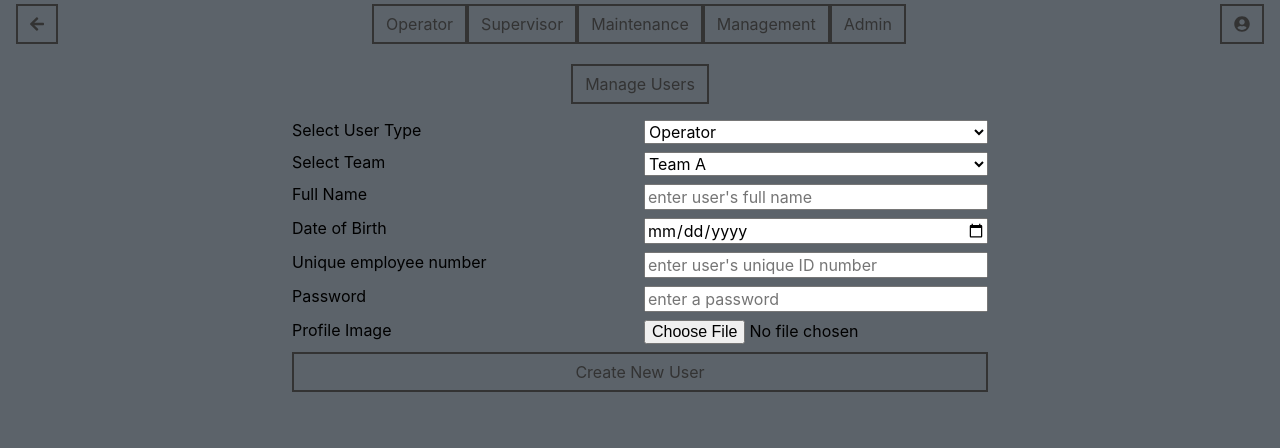
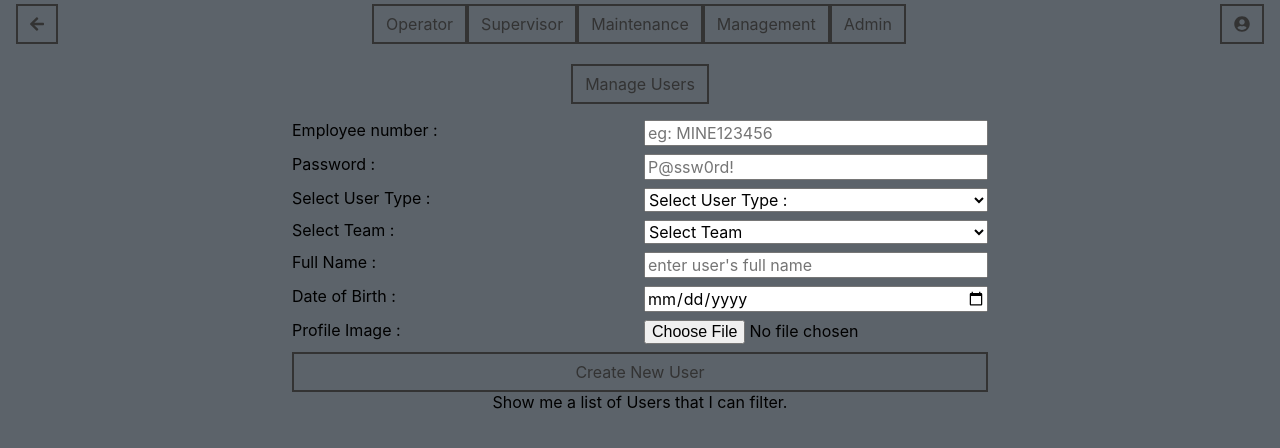
Before and after one commit to jackroy08/Nology_Client_SR, a React (Create React App) app: page /Admin in a window 1280 px wide. Shown: the top 448 px of the page. Built offline with nearby package versions, Linux system fonts and the light colour scheme; the HTML template or start-up script is replaced by a standard one.

Commit message:
Added react-hook-form for creating users

```diff
--- a/package.json
+++ b/package.json
@@ -15,6 +15,7 @@
     "normalize.css": "^8.0.1",
     "react": "^16.13.1",
     "react-dom": "^16.13.1",
+    "react-hook-form": "^6.9.5",
     "react-scripts": "3.4.3"
   },
   "scripts": {
--- /dev/null
+++ b/src/Pages/Admin/ManageUsers/CreateUserForm/CreateUserForm.jsx
@@ -0,0 +1,121 @@
+import React, { useState } from 'react';
+import { useForm } from "react-hook-form";
+import Styles from './CreateUserForm.module.scss';
+import usersArr from '../../../../data/users';
+
+// ------ CLASSES ----- //
+
+class User {
+    constructor(userType, fullName, userID, dateOfBirth, password, profileImage) {
+    this.userType = userType;
+    this.fullName = fullName;
+    this.dateOfBirth = dateOfBirth;
+    this.userID = userID;
+    this.password = password;
+    this.profileImage = profileImage;
+    }
+}
+class Supervisor extends User {
+    constructor(userType, fullName, userID, dateOfBirth, password, profileImage, currentTeam) {
+    super(userType, fullName, userID, dateOfBirth, password, profileImage);
+    this.currentTeam = currentTeam;
+    this.isOnShift = false;
+    }
+}
+class Operator extends Supervisor {
+    constructor(userType, fullName, userID, dateOfBirth, password, profileImage, currentTeam) {
+        super(userType, fullName, userID, dateOfBirth, password, profileImage, currentTeam);
+        this.assignedVehicle = "";
+    }
+}
+
+// ------ JSX ----- //
+const CreateUserForm = () => {
+    const { register, handleSubmit, errors } = useForm();
+    const createNewUser = (data) => {
+        switch (data.userType) {
+            case "management" : usersArr.push(new User(data.userType, data.fullName, data.dateOfBirth, data.userID, data.password, data.profileImg)); break;
+            case "maintenance" : usersArr.push(new User(data.userType, data.fullName, data.dateOfBirth, data.userID, data.password, data.profileImg)); break;
+            case "supervisor" : usersArr.push(new Supervisor(data.userType, data.fullName, data.dateOfBirth, data.userID, data.password, data.profileImg, data.currentTeam)); break;
+            case "operator" : usersArr.push(new Operator(data.userType, data.fullName, data.dateOfBirth, data.userID, data.password, data.profileImg, data.currentTeam)); break;
+        }
+    }
+
+    return (
+        <form className={Styles.userForm} onSubmit={handleSubmit(createNewUser)}>
+            <label htmlFor="userID">Employee number :</label>
+            <input
+                type="text"
+                id="userID"
+                name="userID"
+                placeholder="eg: MINE123456"
+                ref={register({ required: true })} />
+                {errors.userID && <p>userID is required.</p>}
+
+            <label htmlFor="password">Password :</label>
+            <input
+                type="password"
+                id="password"
+                name="password"
+                placeholder="P@ssw0rd!"
+                ref={register({ required: true, minLength: 8 })} />
+                {errors.password && <p>Password is required. Minimin Length of 8 characters</p>}
+
+            <label htmlFor="userType">Select User Type :</label>
+            <select
+                name="userType"
+                id="userType"
+                ref={register({ required: true })}>
+                <option value="">Select User Type :</option>
+                <option value="operator">Operator</option>
+                <option value="supervisor">Supervisor</option>
+                <option value="maintenance">Maintenance</option>
+                <option value="management">Management</option>
+            </select>
+                {errors.userType && <p>User Type is required.</p>}
+
+            <label htmlFor="currentTeam">Select Team :</label>
+            <select
+                name="currentTeam"
+                id="currentTeam"
+                ref={register({ required: true })}>
+                <option value="">Select Team</option>
+                <option value="teamA">Team A</option>
+                <option value="teamB">Team B</option>
+                <option value="teamC">Team C</option>
+                <option value="teamD">Team D</option>
+            </select>
+
+            <label htmlFor="fullName">Full Name :</label>
+            <input
+                type="text"
+                id="fullName"
+                name="fullName"
+                placeholder="enter user's full name"
+                ref={register({ required: true, minLength: 2 })} />
+                {errors.fullName && <p>FullName is required. Minimum length of 2 characters.</p>}
+
+            <label htmlFor="dateOfBirth">Date of Birth :</label>
+            <input
+                type="date"
+                id="dateOfBirth"
+                name="dateOfBirth"
+                placeholder="enter user's Date of Birth"
+                ref={register} />
+                {errors.dateOfBirth && <p>Date of birth is required.</p>}
+
+
+            <label htmlFor="profileImage">Profile Image :</label>
+            <input
+                type="file"
+                id="profileImage"
+                name="profileImage"
+                placeholder="enter user's full name"
+                ref={register}/>
+
+            <button className={Styles.btn} type="submit">Create New User</button>
+        </form>
+    )
+}
+
+export default CreateUserForm;
--- /dev/null
+++ b/src/Pages/Admin/ManageUsers/CreateUserForm/CreateUserForm.module.scss
@@ -0,0 +1,20 @@
+@import '../../../../assets/styles/buttons';
+
+.userForm {
+  margin-top: 1em;
+  display: grid;
+  gap:0.5em;
+  grid-template-columns: 1fr 1fr;
+
+  p {
+    color: red;
+    font-style: italic;
+    font-size: 0.8em;
+    margin: 0;
+    grid-column: 2/3;
+  };
+
+  button[type="submit"] {
+    grid-column: 1/3;
+}
+}
--- /dev/null
+++ b/src/Pages/Admin/ManageUsers/CreateUserForm/index.js
@@ -0,0 +1,3 @@
+import CreateUserForm from './CreateUserForm'
+
+export default CreateUserForm;
--- a/src/Pages/Admin/ManageUsers/ManageUsers.jsx
+++ b/src/Pages/Admin/ManageUsers/ManageUsers.jsx
@@ -1,82 +1,15 @@
-import React from 'react'
+import React, { useState } from 'react'
 import Styles from './ManageUsers.module.scss';
 import {Link} from '@reach/router';
-import users from '../../../data/users'
-
-// ------ CLASSES ----- //
-
-class User {
-    constructor(fullName, userID, dateOfBirth, password, profileImage) {
-    this.fullName = fullName;
-    this.userID = userID;
-    this.dateOfBirth = dateOfBirth;
-    this.password = password;
-    this.profileImage = profileImage;
-
-    }
-}
-
-class Supervisor extends User {
-    constructor(fullName, userID, dateOfBirth, password, profileImage, currentTeam) {
-    super(fullName, userID, dateOfBirth, password, profileImage);
-    this.currentTeam = currentTeam;
-    this.isOnShift = false;
-
-    }
-}
-
-class Operator extends Supervisor {
-    constructor(fullName, userID, dateOfBirth, password, profileImage, currentTeam, isOnShift) {
-        super(fullName, userID, dateOfBirth, password, profileImage, currentTeam, isOnShift);
-        this.assignedVehicle = "";
-    }
-}
-
-// ------ FUNCTIONS ----- //
-
-const createNewUser = (userType) => {
-
-}
-
-// ------ JSX ----- //
+import CreateUserForm from './CreateUserForm'
 
 const ManageUsers = () => {
+
     return (
-        <form className={Styles.userForm} onSubmit={createNewUser}>
-            <label htmlFor="userType">Select User Type</label>
-            <select name="userType" id="userType">
-                <option value="operator">Operator</option>
-                <option value="supervisor">Supervisor</option>
-                <option value="maintenance">Maintenance</option>
-                <option value="management">Management</option>
-            </select>
-
-            <label htmlFor="currentTeam">Select Team</label>
-            <select name="currentTeam" id="currentTeam">
-                <option value="teamA">Team A</option>
-                <option value="teamB">Team B</option>
-                <option value="teamC">Team C</option>
-                <option value="teamD">Team D</option>
-            </select>
-
-            <label htmlFor="fullName">Full Name</label>
-            <input type="text" id="fullName" name="fullName" placeholder="enter user's full name"/>
-
-            <label htmlFor="dateOfBirth">Date of Birth</label>
-            <input type="date" id="dateOfBirth" name="dateOfBirth" placeholder="enter user's Date of Birth"/>
-
-            <label htmlFor="userID">Unique employee number</label>
-            <input type="text" id="userID" name="userID" placeholder="enter user's unique ID number"/>
-
-            <label htmlFor="password">Password</label>
-            <input type="password" id="password" name="password" placeholder="enter a password"/>
-
-            <label htmlFor="profileImage">Profile Image</label>
-            <input type="file" id="profileImage" name="profileImage" placeholder="enter user's full name"/>
-
-            <button className={Styles.btn} type="submit">Create New User</button>
-            {console.log(Date())}
-        </form>
+    <>
+        <CreateUserForm/>
+        <div>Show me a list of Users that I can filter.</div>
+    </>
     )
 }
 
--- a/src/Pages/Admin/ManageUsers/ManageUsers.module.scss
+++ b/src/Pages/Admin/ManageUsers/ManageUsers.module.scss
@@ -1,12 +1 @@
 @import '../../../assets/styles/buttons';
-
-.userForm {
-  margin-top: 1em;
-  display: grid;
-  gap:0.5em;
-  grid-template-columns: 1fr 1fr;
-
-  button[type="submit"] {
-    grid-column: 1/3;
-}
-}
--- /dev/null
+++ b/src/Pages/Admin/ManageUsers/UserList/UserList.scss
@@ -0,0 +1,20 @@
+@import '../../../../assets/styles/buttons';
+
+.userForm {
+  margin-top: 1em;
+  display: grid;
+  gap:0.5em;
+  grid-template-columns: 1fr 1fr;
+
+  p {
+    color: red;
+    font-style: italic;
+    font-size: 0.8em;
+    margin: 0;
+    grid-column: 2/3;
+  };
+
+  button[type="submit"] {
+    grid-column: 1/3;
+}
+}
--- /dev/null
+++ b/src/Pages/Admin/ManageUsers/UserList/index.js
@@ -0,0 +1,3 @@
+import UserList from './UserList'
+
+export default UserList;
```
Also changed, not shown: src/Pages/Admin/ManageUsers/UserList/UserList.jsx (added, +8 -0 lines), src/data/users.js (+22 -29 lines), 1 other file (tests, documents, lock files or other folders).
